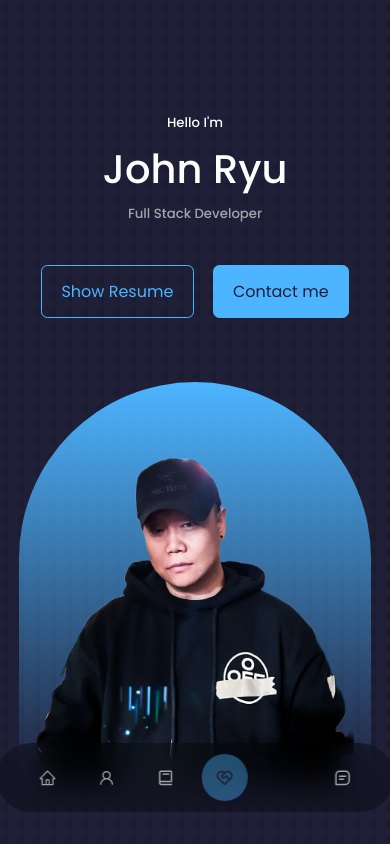
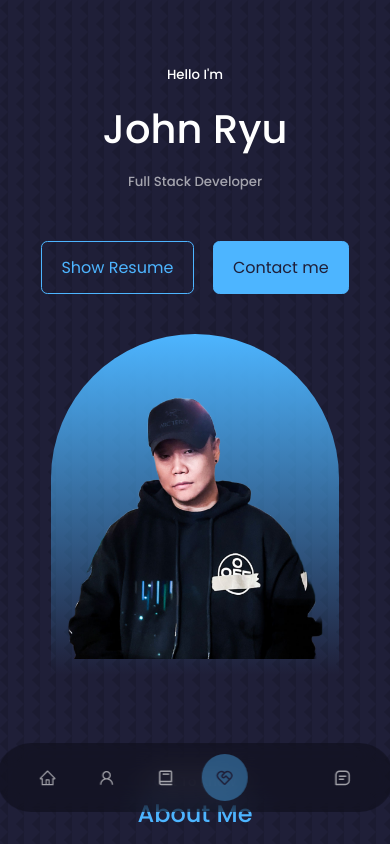
Before and after one commit to smashyou/portfolio, a React (Create React App) app: page / in a window 390 px wide. Shown: the top 844 px of the page. Built offline with nearby package versions, Linux system fonts and the light colour scheme; some icons are missing.

Commit message:
header position fix for mobile portrait mode

```diff
--- a/src/components/header/header.css
+++ b/src/components/header/header.css
@@ -1,17 +1,24 @@
+/* ========== HEADER STYLES ========== */
 header {
   height: 100vh;
-  padding-top: 7rem;
+  display: flex;
+  align-items: center; /* vertical centering */
+  justify-content: center;
+  padding-top: 2rem;
   overflow: hidden;
 }
 
 .header__container {
+  display: flex;
+  flex-direction: column;
+  align-items: center;
+  gap: 0.5rem;
   text-align: center;
-  height: 100%;
+  height: auto;
   position: relative;
 }
 
-/* ================= CTA ================= */
-
+/* ========== CTA ========== */
 .cta {
   margin-top: 2.5rem;
   display: flex;
@@ -19,8 +26,7 @@ header {
   justify-content: center;
 }
 
-/* ================= SOCIALS ================= */
-
+/* ========== SOCIAL ICONS ========== */
 .header__socials {
   display: flex;
   flex-direction: column;
@@ -38,25 +44,19 @@ header {
   background: var(--color-primary);
 }
 
-/* ================= ME ================= */
-
+/* ========== ME IMAGE (Centering via Absolute) ========== */
+/* .me centered via flow, not absolute */
 .me {
   background: linear-gradient(var(--color-primary), transparent);
   width: 22rem;
   height: 25.5rem;
-  position: absolute;
-  left: 50%;
-  transform: translateX(-50%);
-  /* left: calc(50%-11rem); */
-  margin-top: 4rem;
   border-radius: 12rem 12rem 0 0;
   overflow: hidden;
-  /* padding: 5rem 1.5rem 1.5rem 1.5rem; */
-  padding: 1rem 1rem 1rem 1rem;
+  padding: 1rem;
+  margin-top: 3rem;
 }
 
-/* ================= SCROLL DOWN ================= */
-
+/* ========== SCROLL DOWN TEXT ========== */
 .scroll__down {
   position: absolute;
   right: -2.3rem;
@@ -66,23 +66,26 @@ header {
   font-size: 0.9rem;
 }
 
-/* ================= MEDIA QUERIES (MEDIUM DEVICES) ================= */
+/* ========== MEDIA QUERIES (MEDIUM DEVICES) ========== */
 @media screen and (max-width: 1024px) {
-  /* .container {
-    background: red;
-  } */
   header {
-    height: 68vh;
+    height: auto;
+    padding-top: 4rem;
+  }
+
+  .me {
+    width: 20rem;
+    height: auto;
+    margin-top: 2rem;
   }
 }
 
-/* ================= MEDIA QUERIES (SMALL DEVICES) ================= */
+/* ========== MEDIA QUERIES (SMALL DEVICES) ========== */
 @media screen and (max-width: 600px) {
-  header {
-    height: 100vh;
+  .me {
+    width: 18rem;
   }
 
-  /* do not show socials and scroll down text on mobile phones */
   .header__socials,
   .scroll__down {
     display: none;
```
